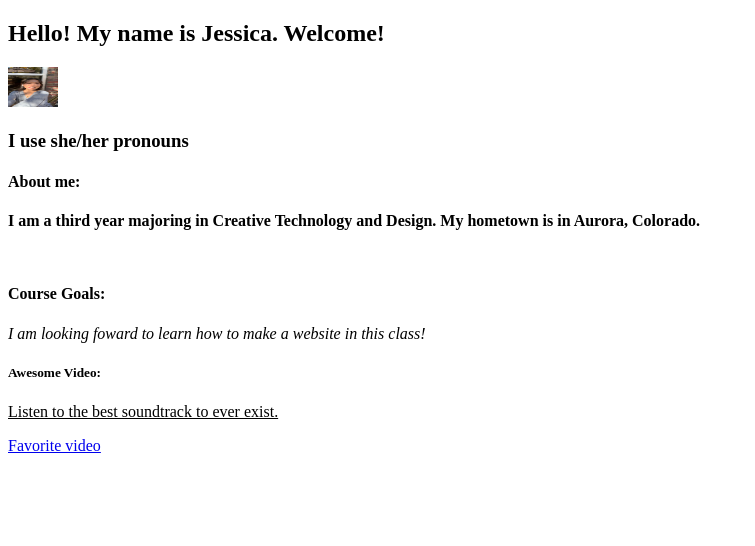
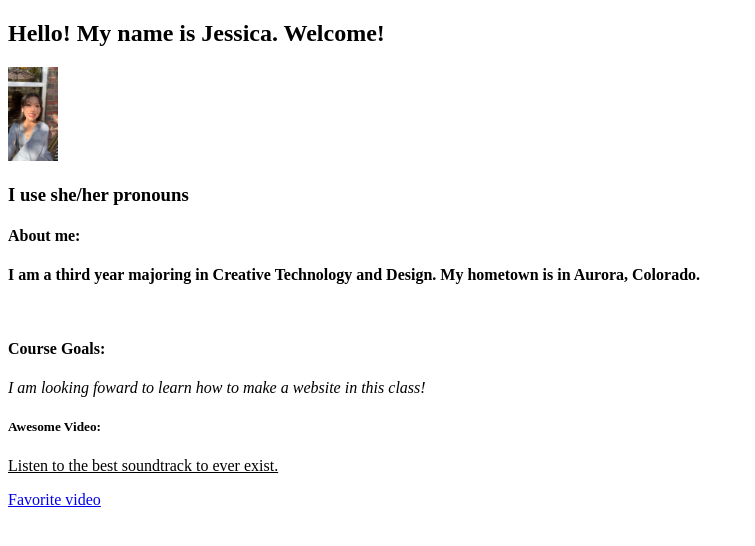
Before and after one commit to jvo77/jvo77.github.io, a plain HTML site: page wa/wa2.html in a window 1280 px wide. Shown: the whole page, without its empty margins (0-755 px from the left). Drawn offline with Linux system fonts and the light colour scheme.

Commit message:
updated size

```diff
--- a/wa/wa2.html
+++ b/wa/wa2.html
@@ -5,7 +5,7 @@
 </head>
 <body>
     <h2>Hello! My name is Jessica. Welcome!</h2>
-    <img src="../img/jessica.jpg" alt="this is my profile picture" width = "50" height = "40"><br>
+    <img src="../img/jessica.jpg" alt="this is my profile picture" width = "50"><br>
     <h3 id="pronouns"> I use she/her pronouns</h3>
     <h4>
         About me:
```
